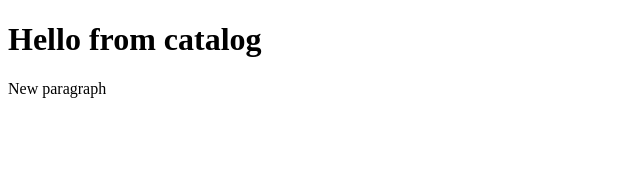
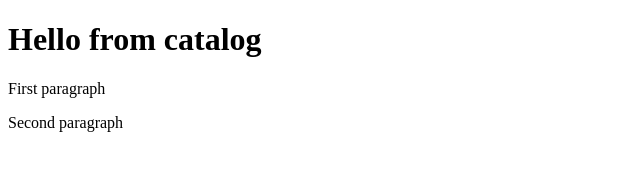
Before and after one commit to dmytrobaraban/test, a plain HTML site: page cat.html in a window 1280 px wide. Shown: the whole page, without its empty margins (0-640 px from the left). Drawn offline with Linux system fonts and the light colour scheme.

Commit message:
add 2 paragraphs

```diff
--- a/cat.html
+++ b/cat.html
@@ -1,13 +1,17 @@
 <!DOCTYPE html>
 <html lang="en">
-  <head>
+
+<head>
     <meta charset="UTF-8" />
     <meta http-equiv="X-UA-Compatible" content="IE=edge" />
     <meta name="viewport" content="width=device-width, initial-scale=1.0" />
     <title>Document</title>
-  </head>
-  <body>
-   <h1>Hello from catalog</h1>
-  <p>New paragraph</p>
-  </body>
+</head>
+
+<body>
+    <h1>Hello from catalog</h1>
+    <p>First paragraph</p>
+    <p>Second paragraph</p>
+</body>
+
 </html>
```
